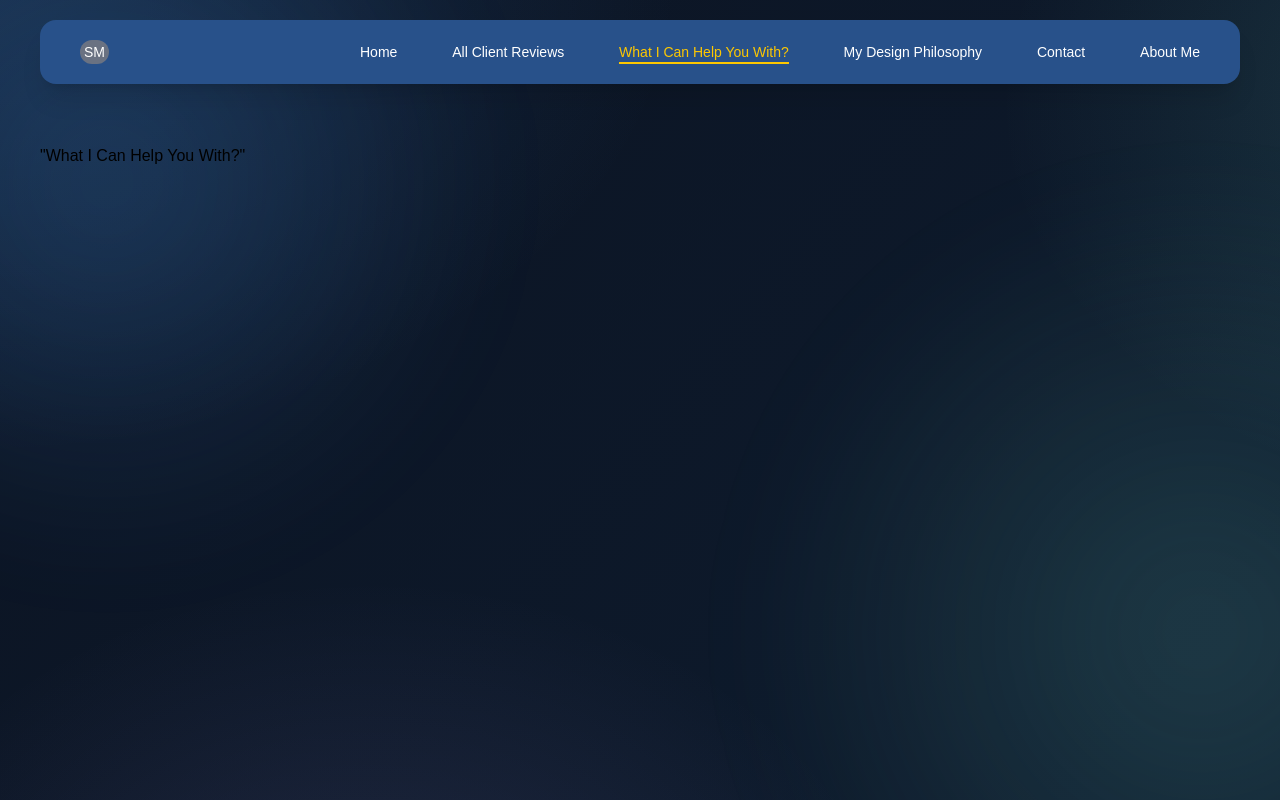
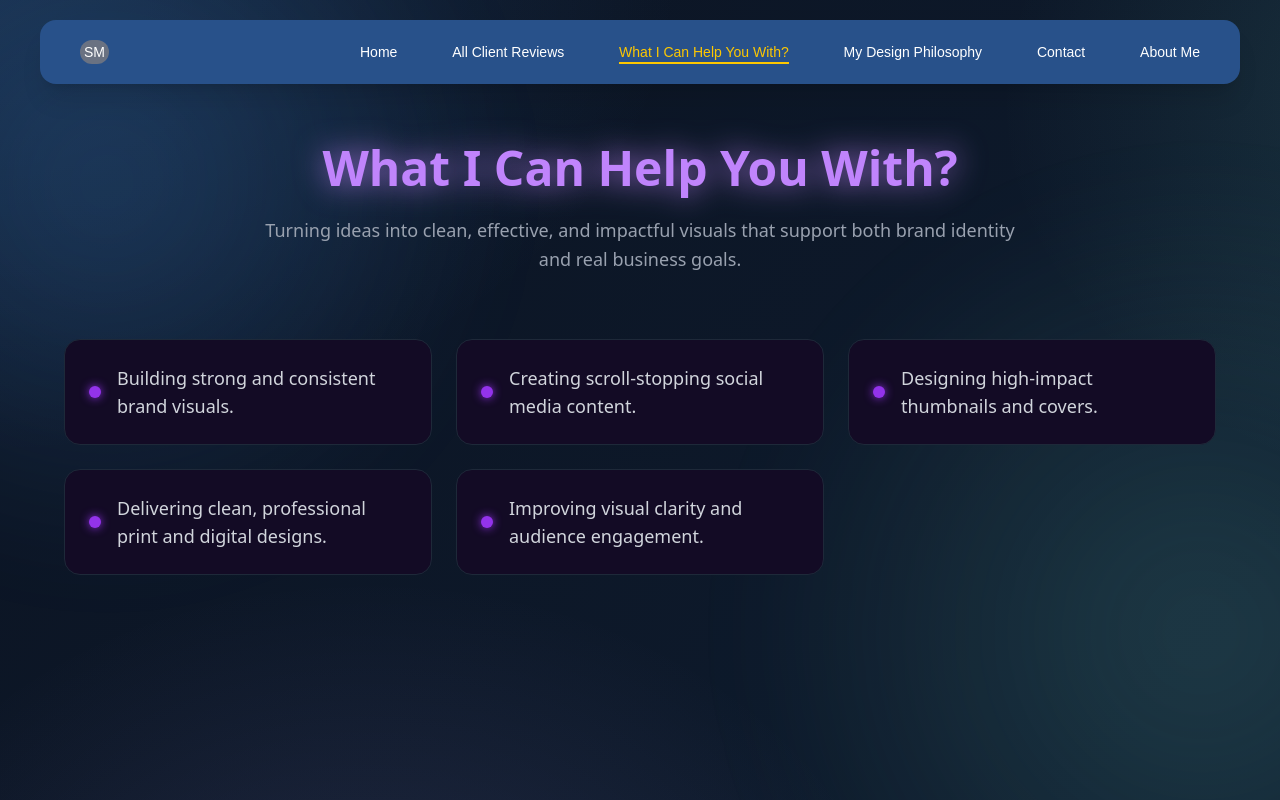
Before and after one commit to nakib360/S-M-Rafid-Ayman-s-Portfolio, a React (Vite) app: page /help in a window 1280 px wide. Built offline with nearby package versions, Linux system fonts and the light colour scheme; a web font is replaced by a local one.

Commit message:
adding help

```diff
--- /dev/null
+++ b/src/Components/Pages/Help.jsx
@@ -0,0 +1,45 @@
+const Help = () => {
+    const services = [
+        "Building strong and consistent brand visuals.",
+        "Creating scroll-stopping social media content.",
+        "Designing high-impact thumbnails and covers.",
+        "Delivering clean, professional print and digital designs.",
+        "Improving visual clarity and audience engagement."
+    ];
+    return (
+        <div className=" px-6 font-sans">
+            <div className="max-w-7xl mx-auto text-center mb-16">
+                {/* Glowing Header */}
+                <h2 className="text-4xl md:text-5xl font-extrabold text-[#c084fc] drop-shadow-[0_0_15px_rgba(192,132,252,0.8)] mb-6">
+                    What I Can Help You With?
+                </h2>
+                <p className="text-gray-400 text-lg max-w-3xl mx-auto leading-relaxed">
+                    Turning ideas into clean, effective, and impactful visuals that support both brand identity and real business goals.
+                </p>
+            </div>
+
+            {/* Services Grid */}
+            <div className="max-w-6xl mx-auto grid grid-cols-1 md:grid-cols-3 gap-6">
+                {services.map((service, index) => (
+                    <div
+                        key={index}
+                        className={`
+              bg-[#130b25] border border-gray-800 rounded-2xl p-6 flex items-center gap-4
+              hover:border-purple-500/40 transition-all duration-300
+              ${index >= 3 ? 'md:col-span-1.5 md:w-full mx-auto' : ''}
+            `}
+                    >
+                        {/* Glowing Purple Dot */}
+                        <div className="w-3 h-3 rounded-full bg-[#9333ea] shadow-[0_0_10px_#9333ea] shrink-0" />
+
+                        <p className="text-gray-300 text-base md:text-lg font-medium">
+                            {service}
+                        </p>
+                    </div>
+                ))}
+            </div>
+        </div>
+    );
+};
+
+export default Help;
--- a/src/Router/Router.jsx
+++ b/src/Router/Router.jsx
@@ -2,6 +2,7 @@ import { createBrowserRouter } from "react-router";
 import Main from "../Components/Main";
 import Home from "../Components/Pages/Home";
 import Reviews from "../Components/Pages/Reviews";
+import Help from "../Components/Pages/Help";
 
 const router = createBrowserRouter([
     {
@@ -18,7 +19,7 @@ const router = createBrowserRouter([
             },
             {
                 path: "/help",
-                element: <p>"What I Can Help You With?"</p>,
+                element: <Help/>,
             },
             {
                 path: "/philosophy",
```
